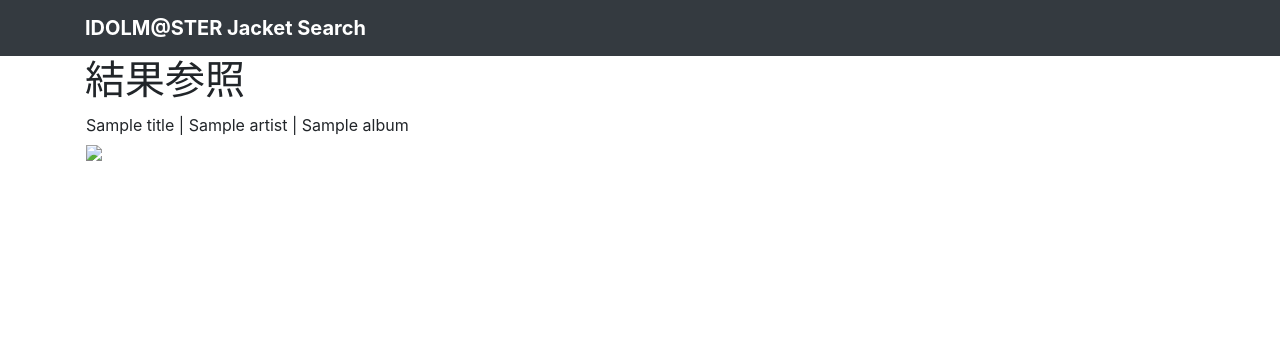
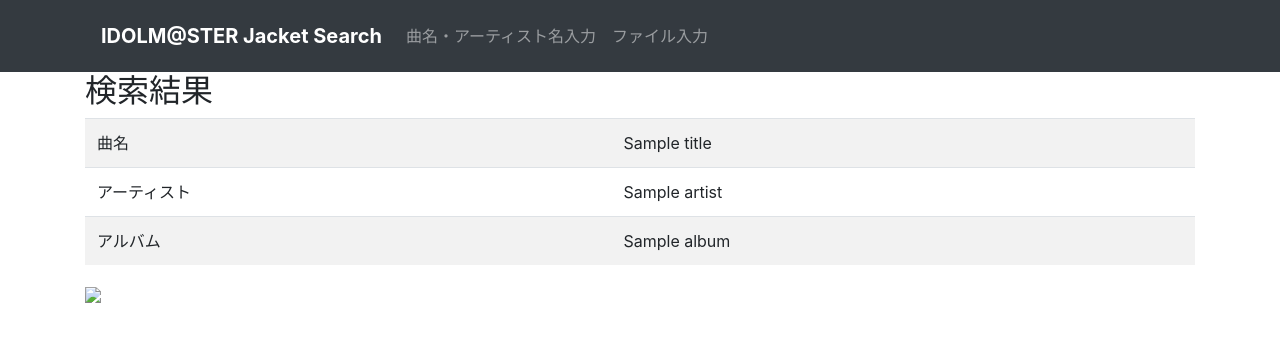
Before and after one commit to ta9ya/StrawberryLiqueur, a Flask app: template templates/view.html in a window 1280 px wide. Shown: the top 342 px of the page. Run offline with Flask 2, Linux system fonts and the light colour scheme; the template is opened without the code that fills it: most values are stand-ins (such as "Sample title", 1, 10 or a date in 2020); some libraries are stand-ins or nearby versions.

Commit message:
Add navbar

```diff
--- a/templates/base.html
+++ b/templates/base.html
@@ -13,9 +13,10 @@
             crossorigin="anonymous"></script>
     <link rel="stylesheet" href="https://maxcdn.bootstrapcdn.com/bootstrap/4.0.0/css/bootstrap.min.css"
           integrity="sha384-Gn5384xqQ1aoWXA+058RXPxPg6fy4IWvTNh0E263XmFcJlSAwiGgFAW/dAiS6JXm" crossorigin="anonymous">
-    <link rel="stylesheet" type=text/css href="{{ url_for('static', filename='style.css') }}">
 </head>
 <body>
+
+<!--
 
 <header>
     <div class="navbar navbar-dark bg-dark box-shadow">
@@ -26,6 +27,15 @@
         </div>
     </div>
 </header>
+-->
+<header>
+    <div class="navbar navbar-dark bg-dark box-shadow">
+        <div class="container d-flex justify-content-between">
+            {% block navbar %}
+            {% endblock %}
+        </div>
+    </div>
+</header>
 
 <div class="container">
     {% block body %}
--- a/templates/view.html
+++ b/templates/view.html
@@ -1,15 +1,48 @@
 {% extends "base.html" %}
+{% block navbar %}
+<nav class="navbar navbar-expand-sm navbar-dark bg-dark">
+        <a class="navbar-brand" href="/"><strong>IDOLM@STER Jacket Search</strong></a>
+        <button class="navbar-toggler" type="button" data-toggle="collapse" data-target="#navbarNavAltMarkup" aria-controls="navbarNavAltMarkup" aria-expanded="false" aria-label="Toggle navigation">
+            <span class="navbar-toggler-icon"></span>
+        </button>
+        <div class="collapse navbar-collapse" id="navbarNavAltMarkup">
+            <ul class="navbar-nav">
+                <li class="nav-item">
+                    <a class="nav-link" href="/">曲名・アーティスト名入力</span></a>
+                </li>
+                <li class="nav-item">
+                    <a class="nav-link" href="/selectfile">ファイル入力</a>
+                </li>
+                <!-- ドロップダウンメニューが欲しくなった時用
+                <li class="nav-item dropdown">
+                    <a class="nav-link dropdown-toggle" href="#" id="navbarDropdownMenuLink" role="button" data-toggle="dropdown" aria-haspopup="true" aria-expanded="false">
+                    </a>
+                    <div class="dropdown-menu" aria-labelledby="navbarDropdownMenuLink">
+                        <a class="dropdown-item" href="#"></a>
+                        <a class="dropdown-item" href="#"></a>
+                    </div>
+                </li>
+                -->
+        </ul>
+    </div>
+</nav>
+{% endblock %}
 {% block body %}
-<h1>結果参照</h1>
+<h2>検索結果</h2>
 
-<table>
+<table class="table table-striped">
 <tr>
-    <td>{{title}} | {{artist}} | {{album}}</td>
+    <td>曲名</td><td>{{title}}</td>
 </tr>
 <tr>
-    <td><img src="{{url}}"></td>
+    <td>アーティスト</td><td>{{artist}}</td>
+</tr>
+<tr>
+    <td>アルバム</td><td>{{album}}</td>
 </tr>
 </table>
 
+<img src="{{url}}">
+
 <br><br>
 {% endblock %}
```
Also changed, not shown: templates/form.html (+31 -6 lines), templates/selectfile.html (+31 -6 lines).
